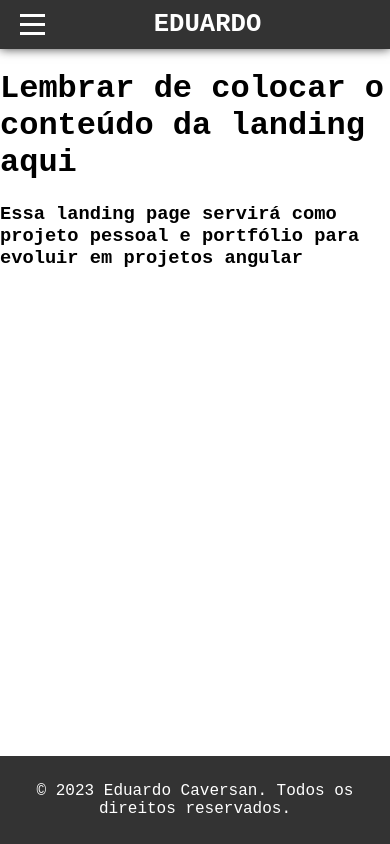
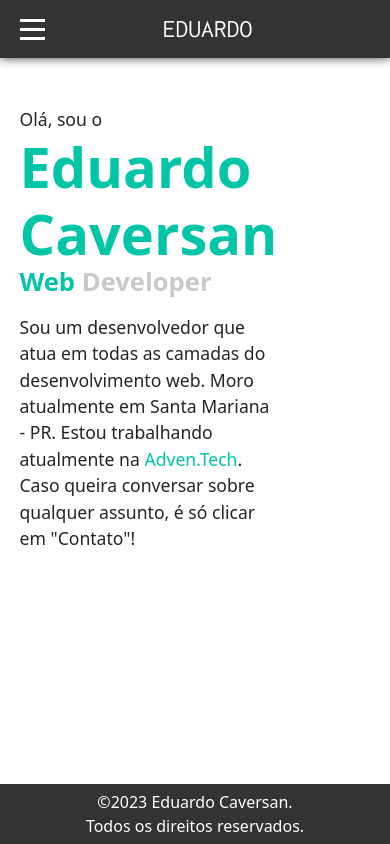
Before and after one commit to EduardoCaversan/project, an Angular app: page / in a window 390 px wide. Built offline with nearby package versions, Linux system fonts and the light colour scheme.

Commit message:
Main update (#1)
* Bootstrap added and minor changes

* main-update

---------

Co-authored-by: Eduardo Caversan <eduardo@adven.tech>

```diff
--- a/package.json
+++ b/package.json
@@ -18,6 +18,7 @@
     "@angular/platform-browser": "^15.2.0",
     "@angular/platform-browser-dynamic": "^15.2.0",
     "@angular/router": "^15.2.0",
+    "bootstrap": "^5.3.2",
     "rxjs": "~7.8.0",
     "tslib": "^2.3.0",
     "zone.js": "~0.12.0"
--- a/src/app/modules/landing/footer-component/footer-component.component.html
+++ b/src/app/modules/landing/footer-component/footer-component.component.html
@@ -1,5 +1,7 @@
-<footer>
-    <div class="footer-content">
-        <p>&copy; 2023 Eduardo Caversan. Todos os direitos reservados.</p>
-    </div>
-</footer>
+<div class="row g-0">
+    <footer class="d-flex justify-content-center align-items-center w-100">
+        <div class="footer-content d-flex justify-content-center align-items-center">
+            <p class="mb-0">&copy;{{year}} Eduardo Caversan.<br>Todos os direitos reservados.</p>
+        </div>
+    </footer>
+</div>
--- a/src/app/modules/landing/footer-component/footer-component.component.scss
+++ b/src/app/modules/landing/footer-component/footer-component.component.scss
@@ -1,38 +1,36 @@
+* {
+    font-family: system-ui, -apple-system, BlinkMacSystemFont, 'Segoe UI', Roboto, Oxygen, Ubuntu, Cantarell, 'Open Sans', 'Helvetica Neue', sans-serif;
+}
+
 body {
     margin: 0;
     padding: 0;
-}
-
-.content {
-    padding: 20px;
 }
 
 footer {
     background-color: #333;
     color: white;
     text-align: center;
-    padding: 10px;
     position: fixed;
     bottom: 0;
+    box-sizing: border-box;
+    height: 60px;
+}
+
+.footer-content {
+    max-width: 960px;
     width: 100%;
     box-sizing: border-box;
 }
 
-.footer-content {
-    max-width: 960px;
-    margin: 0 auto;
-    width: 100%; /* Para garantir que o conteúdo do rodapé seja 100% de largura */
-    box-sizing: border-box; /* Certifique-se de que padding e border não afetem a largura total */
-}
-
 @media screen and (max-width: 768px) {
     .footer-content {
-        padding: 0 20px; /* Adapte o preenchimento conforme necessário para tamanhos de tela menores */
+        padding: 0 10px;
     }
 }
 
 @media screen and (max-width: 480px) {
     .footer-content {
-        padding: 0 10px; /* Altere o preenchimento conforme necessário para tamanhos de tela ainda menores */
+        padding: 0 10px;
     }
 }
--- a/src/app/modules/landing/footer-component/footer-component.component.ts
+++ b/src/app/modules/landing/footer-component/footer-component.component.ts
@@ -6,5 +6,14 @@ import { Component } from '@angular/core';
   styleUrls: ['./footer-component.component.scss']
 })
 export class FooterComponentComponent {
+  public year: number = 0;
 
+  ngOnInit() {
+    this.getYear();
+  }
+
+  public getYear(): void {
+    const date = new Date();
+    this.year = date.getFullYear()
+  }
 }
--- a/src/app/modules/landing/header-component/header-component.component.html
+++ b/src/app/modules/landing/header-component/header-component.component.html
@@ -5,17 +5,17 @@
         <div class="bar"></div>
     </div>
 
-    <a href="#" class="menu-logo">
+    <a href="#" class="menu-logo g-0">
         <span>Eduardo</span>
     </a>
 
-    <div class="menu">
+    <div class="menu p-0">
         <ul>
-            <li><a href="#about-me">Sobre mim</a></li>
-            <li><a href="#experience">Experiência</a></li>
-            <li><a href="#education">Educação</a></li>
-            <li><a href="#" (click)="downloadResume()">Currículo</a></li>
-            <li><a [href]="'https://wa.me/' + mobileNumber + message" target="_blank">Contato</a></li>
+            <li><a href="#about-me" class="btn p-0">Sobre mim</a></li>
+            <li><a href="#experience" class="btn p-0">Experiência</a></li>
+            <li><a href="#education" class="btn p-0">Educação</a></li>
+            <li><a href="#" (click)="downloadResume()" class="btn p-0">Currículo</a></li>
+            <li><a [href]="'https://wa.me/' + mobileNumber + message" target="_blank" class="btn p-0">Contato</a></li>
         </ul>
     </div>
 </nav>
--- a/src/app/modules/landing/header-component/header-component.component.scss
+++ b/src/app/modules/landing/header-component/header-component.component.scss
@@ -15,7 +15,7 @@ body {
 
 .menu-logo {
     padding: 0 2em;
-    width: 4rem;
+    width: 11rem;
     display: flex;
     align-items: center;
     justify-content: center;
@@ -26,9 +26,8 @@ body {
 
 .menu-logo span {
     color: #fff;
-    font-family: Inconsolata, monospace;
     font-size: 1.6em;
-    font-weight: 700;
+    font-weight: 500;
     text-transform: uppercase;
     transition: all 0.2s ease-in-out;
     white-space: nowrap;
@@ -56,7 +55,7 @@ body {
 .menu a {
     text-decoration: none;
     color: white;
-    transition: color 0.3s ease;
+    transition: all 0.3s ease;
 }
 
 .menu a:hover {
@@ -80,7 +79,10 @@ body {
 /* Estilos para dispositivos móveis */
 @media only screen and (max-width: 767px) {
     .menu ul {
-        display: none;
+        list-style: none;
+        margin: 0;
+        padding: 0;
+        display: flex;
         flex-direction: column;
         width: 100%;
         text-align: center;
@@ -88,26 +90,26 @@ body {
         position: absolute;
         top: 50px;
         left: 0;
-        z-index: 1;
-        height: 0; /* Inicialmente, o menu tem altura 0 */
-        overflow: hidden; /* Oculta qualquer conteúdo que ultrapasse a altura */
-        transition: height 0.7s ease-in-out; /* Adiciona uma transição suave para a propriedade display */
+        max-height: 0;
+        overflow: hidden;
+        transition: max-height 0.55s ease-in-out;
+        width: 100%;
     }
 
     .menu.active ul {
-        height: auto;
-        display: flex;
+        max-height: 500px;
+        overflow: hidden;
     }
 
     .menu li {
         margin: 10px 0;
-        transition: margin 0.3s ease-in-out; /* Adiciona uma transição suave para a propriedade margin */
+        transition: margin 0.3s ease-in-out;
     }
 
     .menu-toggle {
         display: flex;
         z-index: 2;
-        transition: transform 0.3s ease-in-out, opacity 0.3s ease-in-out; /* Adiciona transições suaves para as transformações e opacidade */
+        transition: transform 0.3s ease-in-out, opacity 0.3s ease-in-out;
     }
 
     .menu-toggle.active .bar:nth-child(1) {
--- a/src/app/modules/landing/landing.component.html
+++ b/src/app/modules/landing/landing.component.html
@@ -1,3 +1,9 @@
-<app-header-component></app-header-component>
-<app-main-content></app-main-content>
-<app-footer-component></app-footer-component>
+<div class="row g-0">
+    <app-header-component></app-header-component>
+</div>
+<div class="row g-0">
+    <app-main-content></app-main-content>
+</div>
+<div class="row g-0">
+    <app-footer-component></app-footer-component>
+</div>
--- a/src/app/modules/landing/main-content/main-content.component.html
+++ b/src/app/modules/landing/main-content/main-content.component.html
@@ -1,8 +1,19 @@
-<div>
-    <div>
+<div id="intro" class="intro-container row g-0">
+    <div class="intro-text mt-5 col-md-12 d-flex flex-column g-0">
         <div>
-            <h1>Lembrar de colocar o conteúdo da landing aqui</h1>
-            <h3>Essa landing page servirá como projeto pessoal e portfólio para evoluir em projetos angular</h3>
+            <span class="introduction-greeting">
+                Olá, sou o
+            </span>
+            <h1>Eduardo Caversan<span style="color: white;">,</span></h1>
+            <h2>
+                <span class="job-title">Web</span>
+                Developer
+            </h2>
+            <p class="mt-3">Sou um desenvolvedor que atua em todas as camadas do desenvolvimento web. Moro atualmente em
+                Santa
+                Mariana - PR. Estou trabalhando atualmente na <a href="https://www.eventodaigreja.com.br"
+                    target="_blank" rel="noreferrer">Adven.Tech</a>. Caso queira conversar sobre qualquer assunto, é só
+                clicar em "Contato"!</p>
         </div>
     </div>
 </div>
--- a/src/app/modules/landing/main-content/main-content.component.scss
+++ b/src/app/modules/landing/main-content/main-content.component.scss
@@ -0,0 +1,72 @@
+* {
+    font-family: system-ui, -apple-system, BlinkMacSystemFont, 'Segoe UI', Roboto, Oxygen, Ubuntu, Cantarell, 'Open Sans', 'Helvetica Neue', sans-serif;
+}
+
+#intro {
+    user-select: none;
+}
+
+.intro-text {
+    display: flex;
+    flex-direction: column;
+    flex-grow: 1;
+    max-width: 60vw;
+    padding-left: 5%;
+}
+
+.introduction-greeting {
+    font-size: 1.1rem;
+}
+
+h1 {
+    color: #00C6A7;
+    font-size: 4rem;
+    margin: 0;
+    font-weight: bold;
+}
+
+h2 {
+    color: #c8c9cb;
+    font-size: 2.2rem;
+    font-weight: bold;
+    margin: 0;
+}
+
+.job-title {
+    color: #00C6A7;
+    transition: all .15s ease-in-out;
+}
+
+p {
+    font-size: 1.1rem;
+    max-width: 600px;
+    width: 35vw;
+}
+
+p a,
+p a:visited {
+    color: #00C6A7;
+    display: inline-block;
+    position: relative;
+    text-decoration: none;
+}
+
+@media only screen and (max-width: 767px) {
+    .intro-text {
+        max-width: 70vw;
+        overflow: hidden;
+    }
+
+    h1 {
+        font-size: 3.5rem;
+    }
+
+    h2 {
+        font-size: 1.6rem;
+    }
+
+    p {
+        max-width: 100%;
+        width: 100%;
+    }
+}
--- a/src/styles.scss
+++ b/src/styles.scss
@@ -1,7 +1,10 @@
+@import url('https://fonts.googleapis.com/css2?family=Inconsolata:wght@400;700&display=swap');
+@import "~bootstrap/dist/css/bootstrap.min.css";
+
 body, html {
     width: 100%;
     margin: 0;
     padding: 0;
     scroll-behavior: smooth;
-    font-family: Inconsolata, monospace;
+    font-family: 'Inconsolata', monospace;
 }
```
Also changed, not shown: 1 other file (tests, documents, lock files or other folders).
